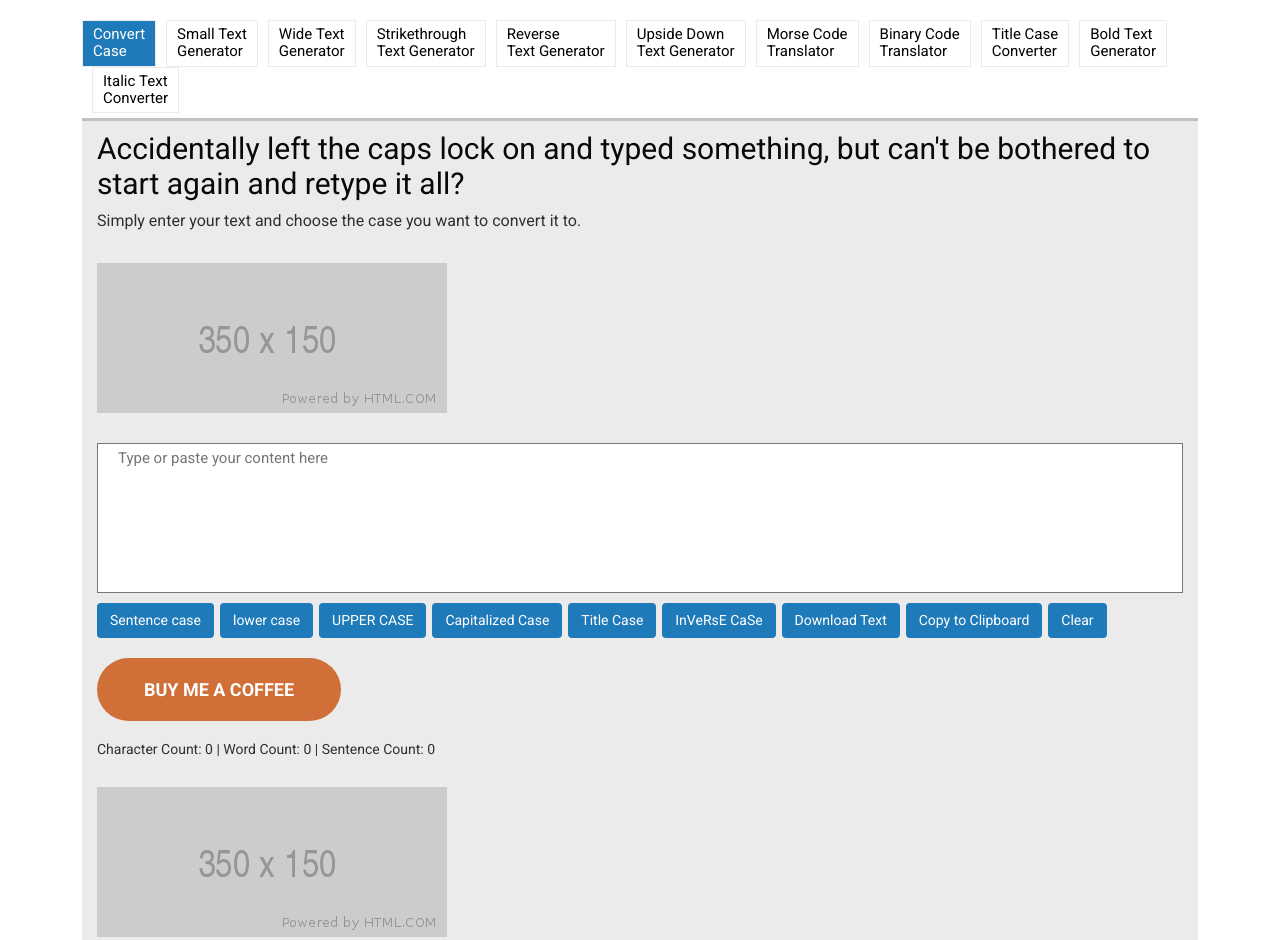
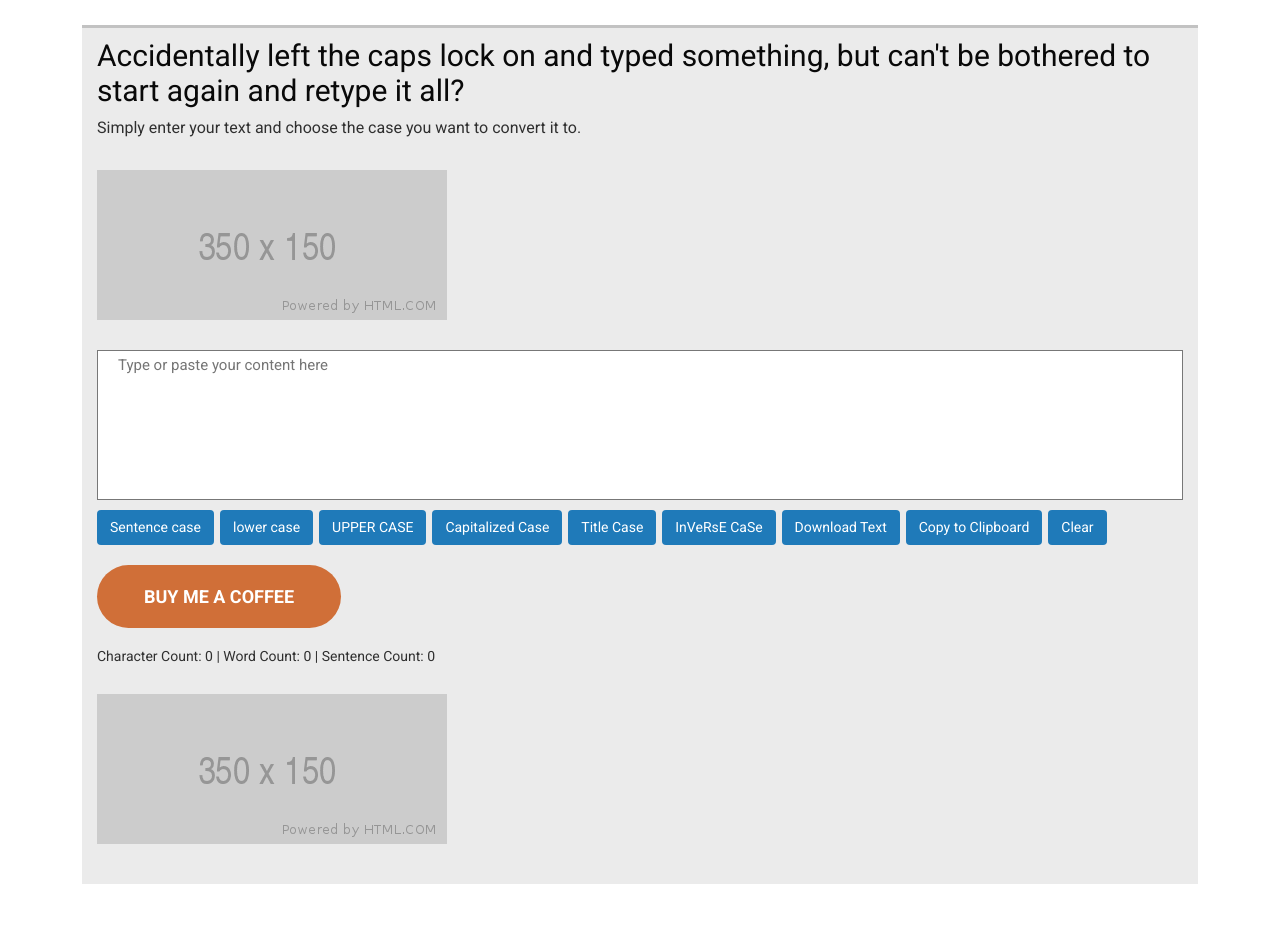
Before and after one commit to spicehooksolutions/caseconversion, a plain HTML site: page index.html in a window 1280 px wide. Shown: the top 940 px of the page. After the commit the page ends 884 px from the top, so only its background shows below. Drawn offline with nearby package versions, Linux system fonts and the light colour scheme; some packages are replaced by stand-ins of ours; a script that the page names is missing.

Commit message:
Menu turned off

```diff
--- a/index.html
+++ b/index.html
@@ -32,32 +32,8 @@
 		<div class="header-top">
 			<div class="container">
 				<div class="ht-right">
-					<div class="nav-block">
-						<div class="nav-menu">
-							<ul class="tabs js" id="menu">
-								<li class="current-menu-item" itemprop="name"><a itemprop="url"
-										href="#">Convert<br>Case</a></li>
-								<li itemprop="name"><a itemprop="url" href="#">Small&nbsp;Text<br>Generator</a></li>
-								<li itemprop="name"><a itemprop="url" href="#">Wide&nbsp;Text<br>Generator</a></li>
-								<li itemprop="name"><a itemprop="url" href="#">Strikethrough<br>Text&nbsp;Generator</a>
-								</li>
-								<li itemprop="name"><a itemprop="url" href="#">Reverse<br>Text&nbsp;Generator</a></li>
-								<li itemprop="name"><a itemprop="url"
-										href="#">Upside&nbsp;Down<br>Text&nbsp;Generator</a></li>
-								<li itemprop="name"><a itemprop="url" href="#">Morse&nbsp;Code<br>Translator</a></li>
-								<li itemprop="name"><a itemprop="url" href="#">Binary&nbsp;Code<br>Translator</a></li>
-								<li itemprop="name"><a itemprop="url" href="#">Title&nbsp;Case<br>Converter</a></li>
-								<li itemprop="name"><a itemprop="url" href="#">Bold&nbsp;Text<br>Generator</a></li>
-								<li itemprop="name"><a itemprop="url" href="#">Italic&nbsp;Text<br>Converter</a></li>
 
-							</ul>
-						</div>
-					</div>
-					<span class="resnav">
-						<span></span>
-						<span></span>
-						<span></span>
-					</span>
+
 				</div>
 			</div>
 		</div>
```
